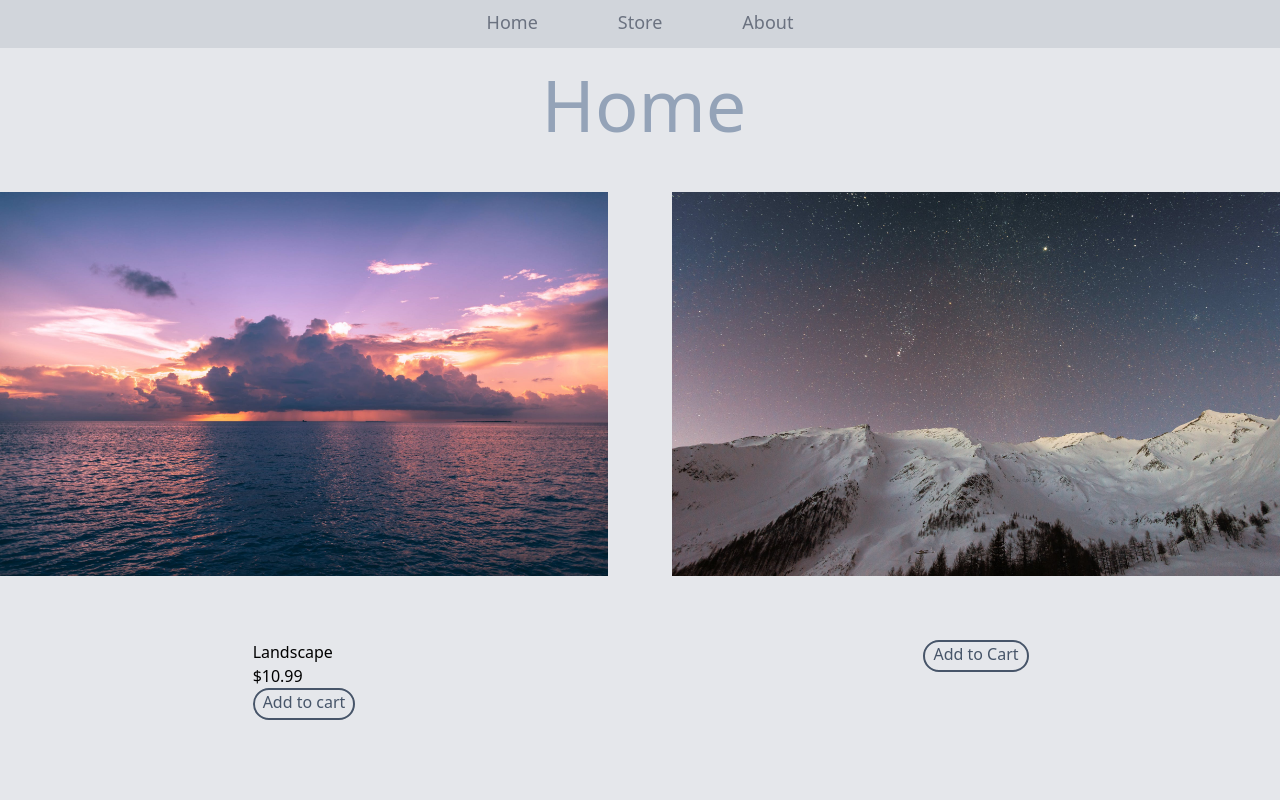
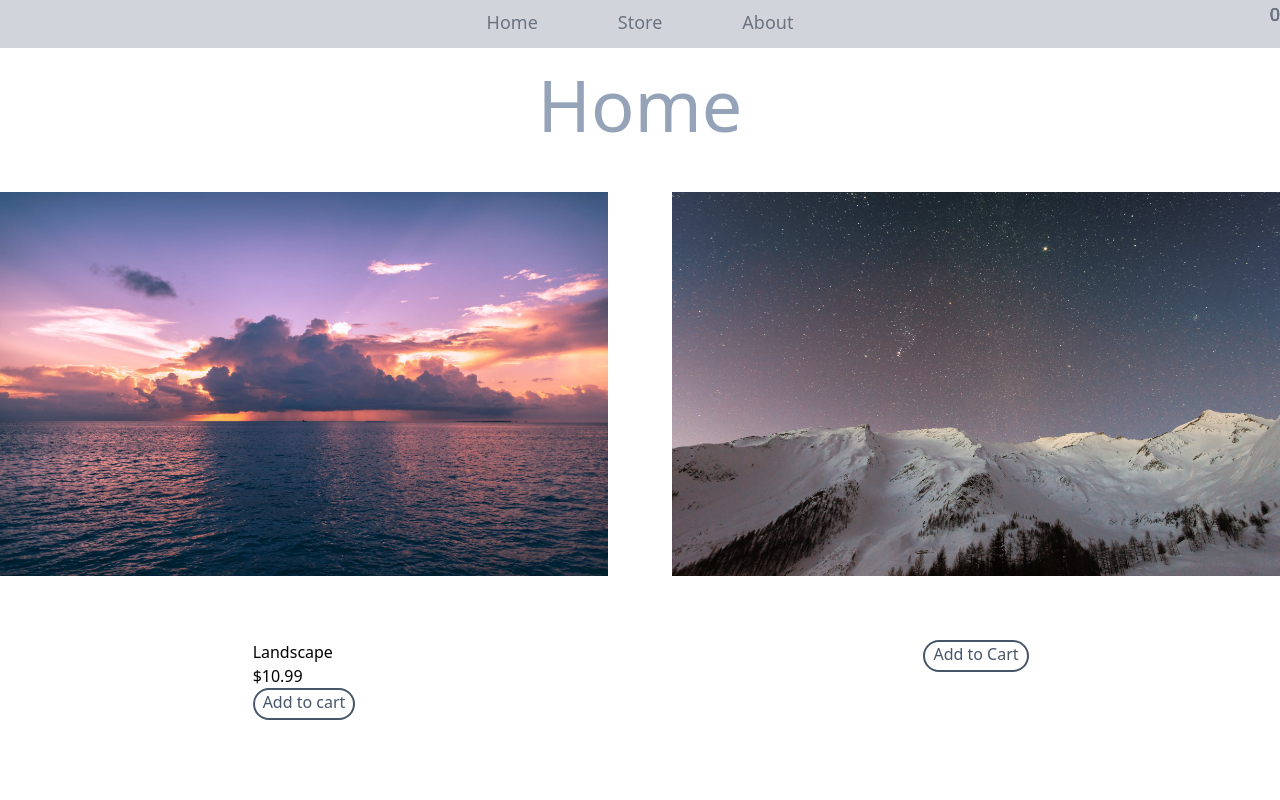
Before and after one commit to WellDN/React-ts-tailwind, a React (Vite) app: page / in a window 1280 px wide. Shown: the top 800 px of the page. Built offline with nearby package versions, Linux system fonts and the light colour scheme.

Commit message:
:octocat:

```diff
--- a/src/CartItem.tsx
+++ b/src/CartItem.tsx
@@ -16,8 +16,8 @@ export function CartItem({ id, quantity }: CartItemProps) {
     <div className="">
       <img src={item.imgUrl}/>
       <div className="">
+          {item.name}{" "}
         <div>
-          {item.name}{" "}
           {quantity > 1 && (
             <span className="">
               x{quantity}
--- a/src/Store.tsx
+++ b/src/Store.tsx
@@ -11,9 +11,9 @@ export function Store() {
     <>
     {storeItems.map(item => (
           <div className="">
-          <body className="grid gap-5 bg-gray-400 fixed">
+          <body className="grid gap-5 min-w-min bg-white">
         <nav className="flex  justify-center pt-2 bg-gray-300 h-12 w-full sm:">
-        <div className="text-lg items-center text-gray-500">
+        <div className="text-lg items-center text-gray-600">
        <Link to="/" className="mr-20 hover:text-gray-900">
          Home
        </Link>
@@ -25,12 +25,12 @@ export function Store() {
      </Link>
      </div>
      </nav>
-     <div className="flex pl-2 w-screen">
+     <div className="flex pl-2 w-full">
      <h1 className="text-4xl pt-5 text-gray-700">Cart</h1>
     </div>
-     <div className="flex w-screen h-screen">
-        <div className="flex w-screen h-20">
-     <div className="flex w-screen bg-gray-500">
+     <div className="flex h-screen w-full">
+        <div className="flex w-full h-20">
+     <div className="flex w-full bg-gray-500">
      {cartQuantity > 0 && ( // change with the add cart button count
      <div className="pt-3">
        <svg viewBox='0 0 25 40' className="w-10 h-10">
@@ -42,13 +42,14 @@ export function Store() {
 
        </div>
         )} {cartQuantity}
-       <div className="pl-2 justify-center w-20">
+       <div className="pl-2 w-full flex">
        <p className="text-zinc-100 ml-1 text-1xl">Item</p>
-       <div className="flex h-10 w-96 rounded-xl border-2 border-gray-300">
+       <div className="flex w-full">
         <StoreItem {...item} />
-       <div className="w-10 h-50 pt-1"></div>
-         <div className="w-80"></div>
-       <ShoppingCart/>
+        <div className="w-full flex">
+       <div className=" justify-end w-full flex">
+       <ShoppingCart/></div>
+       </div>
        </div>
        </div>
         </div>
--- a/src/hooks/StoreItem.tsx
+++ b/src/hooks/StoreItem.tsx
@@ -1,5 +1,6 @@
 import { formatCurrency } from '../FormatCurrency'
 import { useShoppingCart } from './context'
+import storeItem from '../data/items.json'
 
 type StoreItemProps = {
     id: number
@@ -12,7 +13,6 @@ export function StoreItem({ id, name, price, imgUrl }: StoreItemProps) {
   const  {getItemQuantity,increaseCartQuantity,decreaseCartQuantity,removeFromCart,} = useShoppingCart()
   const quantity = getItemQuantity(id) //store item
 
-
 return(
   <div>
     <div className="">
@@ -22,9 +22,6 @@ return(
       <span className="">{formatCurrency(price)}</span>
     <div className="">
   </div>
-  <button className="w-100" onClick={() => increaseCartQuantity(id)}>
-      + Add To Cart
-    </button>
    <div>
      <button onClick={() => increaseCartQuantity(id)}>+</button>
    </div><div>
--- a/src/pages/About.tsx
+++ b/src/pages/About.tsx
@@ -2,7 +2,7 @@ import { Link } from 'react-router-dom'
 
 export function About() {
     return (
-        <body className="grid gap-5 bg-gray-200 fixed">
+        <body className="grid gap-5 bg-white fixed">
         <nav className="flex  justify-center pt-2 bg-gray-300 h-12 w-full sm:">
         <div className="text-lg items-center text-gray-500">
        <Link to="/" className="mr-20 hover:text-gray-900">
--- a/src/pages/Home.tsx
+++ b/src/pages/Home.tsx
@@ -5,31 +5,49 @@ import landscape3 from './assets/landscape3.jpeg'
 import landscape4 from './assets/landscape4.jpeg'
 import storeItems from '../data/items.json'
 import { HomeItem } from '../HomeItem'
+import { useShoppingCart } from '../hooks/context'
 
 
 
 export function Home() {
+  const { cartQuantity } = useShoppingCart()
   return (
     <>
     {storeItems.map(item => (   //the map take the entire array
-
-      <body className="grid gap-5 min-w-min bg-gray-200">
-     <nav className="flex justify-center pt-2 bg-gray-300 h-12 w-full">
-     <div className="text-lg items-center text-gray-500">
+      <body className="grid gap-5 min-w-min bg-white">
+     <nav className="flex px-2  bg-gray-300 h-12">
+     <div className="flex justify-center w-full text-lg text-gray-500">
+     <div className="w-full justify-center flex"></div>
+     <div className="pt-2">
     <Link
-     to="/" className="mr-20 hover:text-gray-900">
+     to="/" className="pr-20 hover:text-gray-900">
       Home
     </Link>
-
-    <Link to="/store" className="mr-20 hover:text-gray-900">
+    <Link to="/store" className="pr-20 hover:text-gray-900">
       Store
     </Link>
   <Link to="/about" className="hover:text-gray-900">
        About
   </Link>
   </div>
+  <div className="flex w-full justify-end">
+    <div className="flex w-20 justify-end">
+  {cartQuantity > 0 && ( // change with the add cart button count
+  <Link to="/store" className="w-5 pt-3">
+       <svg viewBox='0 0 20 20' className="">
+       <path d="M0 1.5A.5.5 0 0 1 .5 1H2a.5.5 0 0 1 .485.379L2.89 3H14.5a.5.5 0 0 1 .491.592l-1.5 8A.5.5 0 0 1 13
+        12H4a.5.5 0 0 1-.491-.408L2.01 3.607 1.61 2H.5a.5.5 0 0 1-.5-.5zM3.102 4l1.313 7h8.17l1.313-7H3.102zM5
+        12a2 2 0 1 0 0 4 2 2 0 0 0 0-4zm7 0a2 2 0 1 0 0 4 2 2 0 0 0 0-4zm-7 1a1 1 0 1 1 0 2 1 1 0 0 1 0-2zm7
+        0a1 1 0 1 1 0 2 1 1 0 0 1 0-2z"></path>
+       </svg>
+       </Link> //!!!!important  on the cartquantity is the transform to make a cart quantity absolute with the cart use as reference
+        )}
+        <div className="inset-y-0 absolute translate-x-2">{cartQuantity}</div>
+       </div>
+       </div>
+  </div>
   </nav>
-  <div className="flex pl-2 justify-center">
+  <div className="flex px-2 justify-center">
   <h1 className="text-7xl text-slate-400">Home<Outlet /></h1>
   </div>
   <section>
```
Also changed, not shown: src/HomeItem.tsx (+4 -3 lines).
